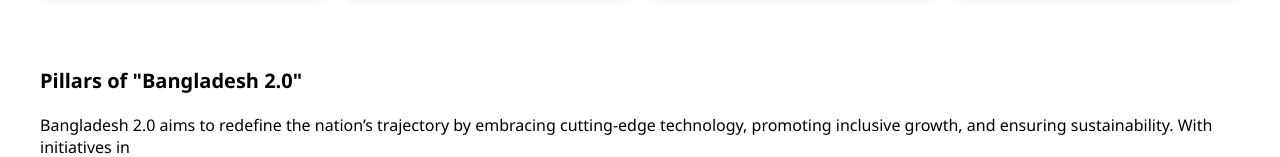
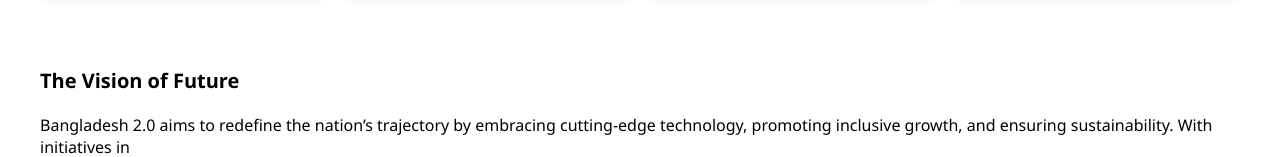
Before and after one commit to tasnubamaha/bangladesh, a plain HTML site: page index.html in a window 1280 px wide. Shown: the part 860-1017 px from the top of the page. Drawn offline with Linux system fonts and the light colour scheme.

Commit message:
Update index.html

```diff
--- a/index.html
+++ b/index.html
@@ -69,7 +69,7 @@
   <!-- Vision -->
     <!-- PILLARS -->
   <section class="vision">
-    <h3>Pillars of "Bangladesh 2.0"</h3>
+    <h3>The Vision of Future</h3>
     <p class="para">Bangladesh 2.0 aims to redefine the nation’s trajectory by embracing cutting-edge technology, promoting inclusive growth, and ensuring sustainability. With initiatives in <br> renewable energy, digital transformation, and robust infrastructure, the country is set to become a global model of development.</p>
 
     <div class="color-grid">
```
